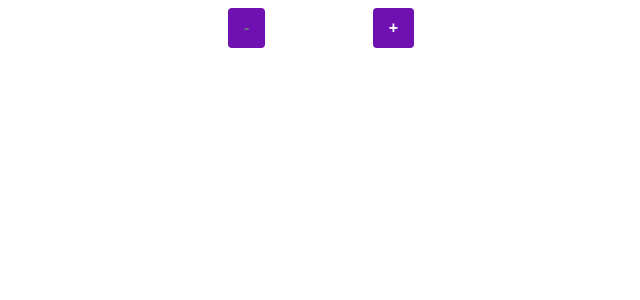
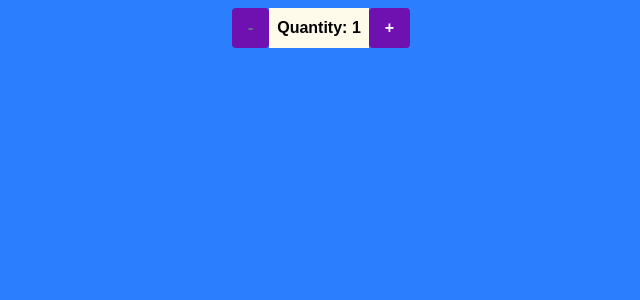
Before and after one commit to BryanTheGreat01/cprg306-assignments, a Next.js app: page /week-4 in a window 1280 px wide. Shown: the top 300 px of the page, without its empty margins (319-959 px from the left). Built offline with nearby package versions, Linux system fonts and the light colour scheme.

Commit message:
little styling work

```diff
--- a/app/week-4/new-item.js
+++ b/app/week-4/new-item.js
@@ -16,7 +16,7 @@ export default function NewItem() {
   };
 
   return (
-    <main className="flex flex-row items-start justify-center min-h-screen py-2">
+    <main className="flex flex-row items-start justify-center min-h-screen py-2 bg-blue-500">
       <button
         onClick={decrement}
         disabled={quantity === 1}
@@ -25,7 +25,9 @@ export default function NewItem() {
         -
       </button>
 
-      <p className="text-white font-bold py-3 px-3">Quantity: {quantity}</p>
+      <p className="text-black font-bold py-2 px-2 bg-amber-50">
+        Quantity: {quantity}
+      </p>
 
       <button
         onClick={increment}
--- a/app/week-4/page.js
+++ b/app/week-4/page.js
@@ -1,8 +1,5 @@
 import NewItem from "./new-item";
 
 export default function Page() {
-  return(
-    <NewItem />
-
-  );
+  return <NewItem />;
 }
```
